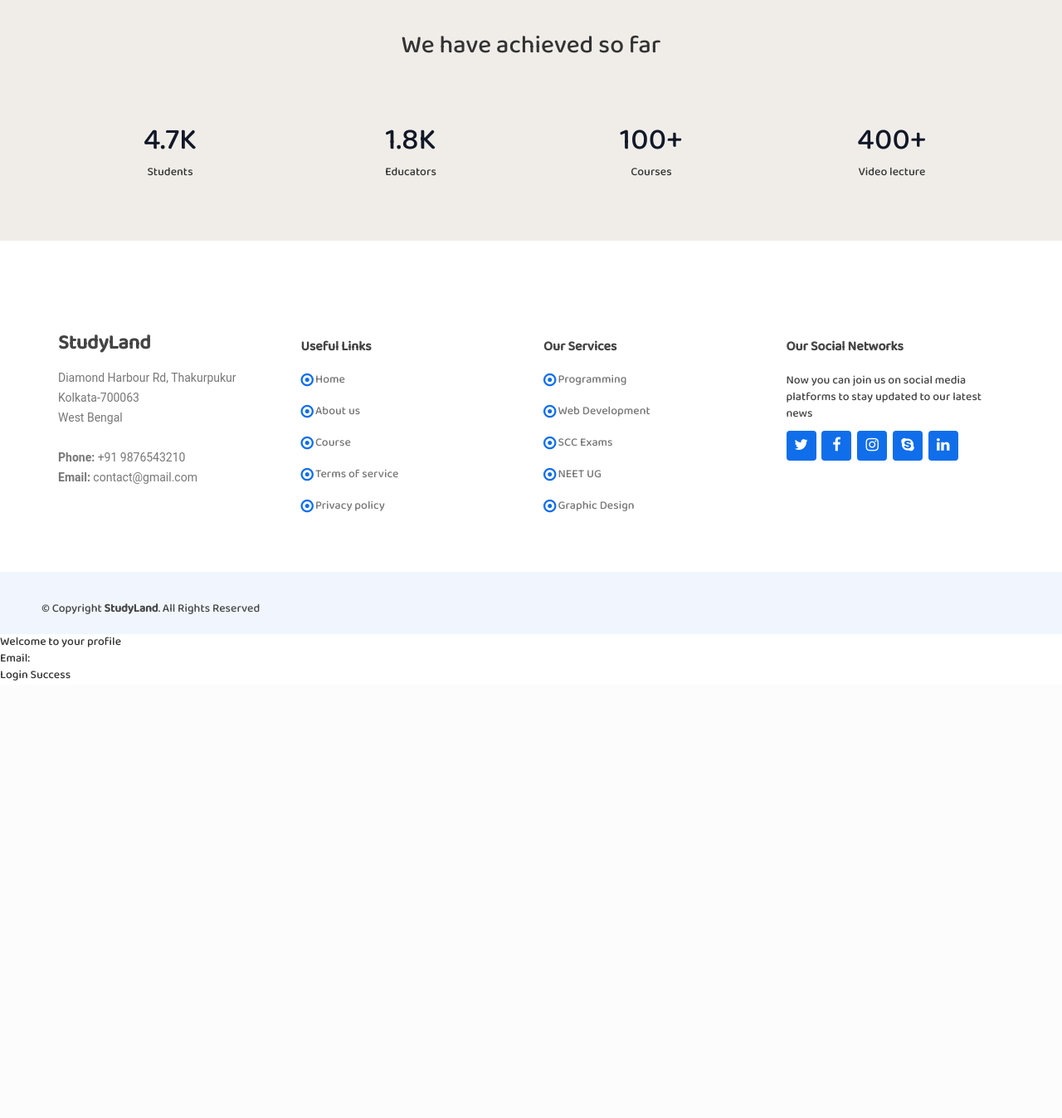
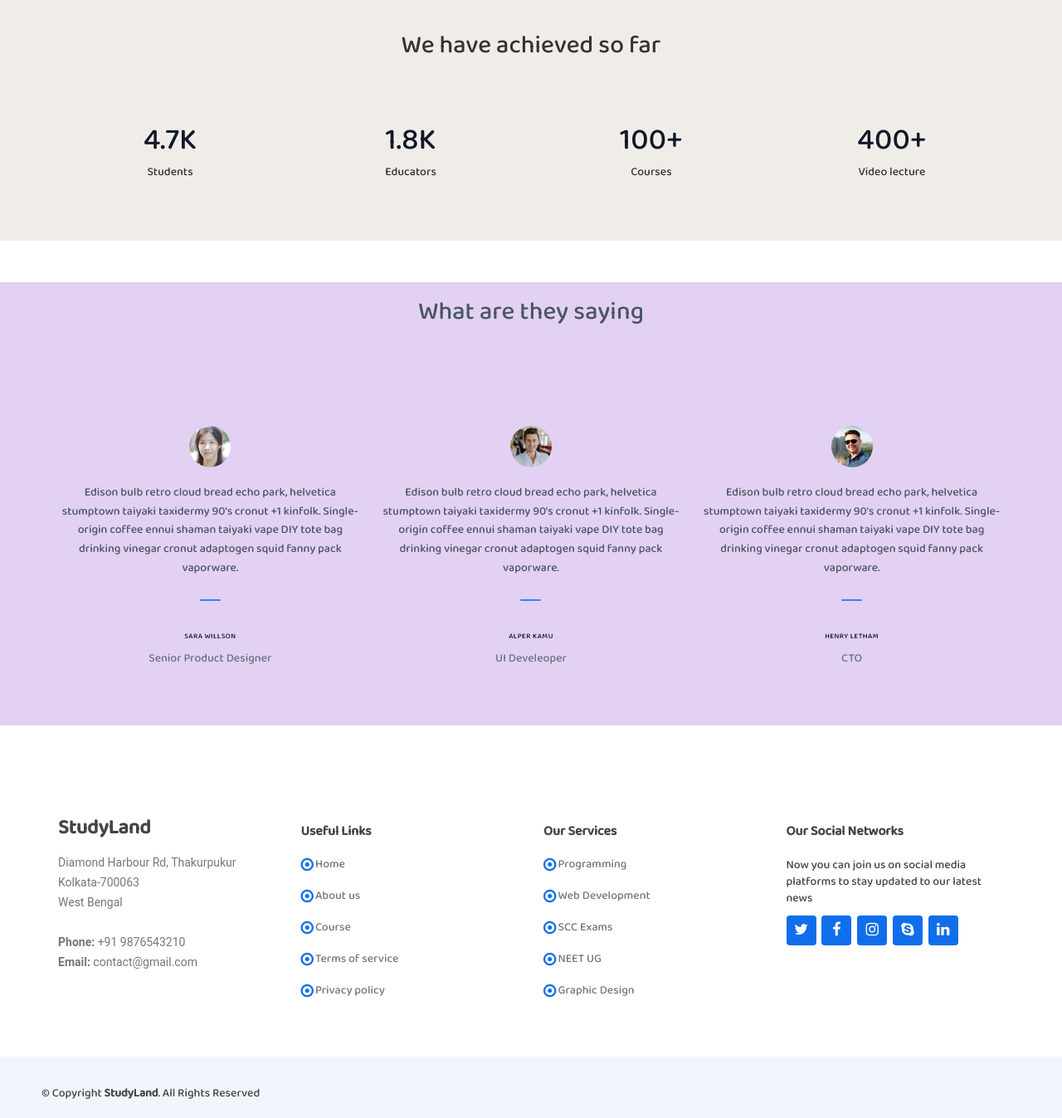
Before and after one commit to sabyasachi27/E-Learning-Portal, a PHP site: page /student/stud-profile.php in a window 1280 px wide. Shown: the part 1705-3052 px from the top of the page at 83% size. Before the commit the page ends 2525 px from the top, so only its background shows below. Run offline with PHP 8.4, Linux system fonts and the light colour scheme; the visitor is signed in with stand-in values (Sample User, id 1); grey boxes labelled with a size stand in for pictures from a placeholder-image service; data that the repository does not hold is empty; some libraries are stand-ins or nearby versions.

Commit message:
change in student profile

```diff
--- a/student/profile-style.css
+++ b/student/profile-style.css
@@ -141,6 +141,13 @@ html{
 }
 .container-stats{
   padding-top: 20px;
+}
+
+/*--------------------------------------------------------------
+# Testimonials
+--------------------------------------------------------------*/
+.testimonial-sec{
+  background-color: rgb(226, 209, 243);
 }
 
 /*--------------------------------------------------------------
--- a/student/stud-profile.php
+++ b/student/stud-profile.php
@@ -345,6 +345,44 @@ echo "</ul>";
   </div>
 </section><!-- End statistic Section -->
 
+<!-- Testimonial Section -->
+<section class="testimonial-sec text-gray-600 body-font">
+  <div class="container testimonial-title">
+      <h2>What are they saying</h2>
+    </div>
+  <div class="container px-5 py-24 mx-auto">
+    <div class="flex flex-wrap -m-4">
+      <div class="lg:w-1/3 lg:mb-0 mb-6 p-4">
+        <div class="h-full text-center">
+          <img alt="testimonial" class="w-20 h-20 mb-8 object-cover object-center rounded-full inline-block border-2 border-gray-200 bg-gray-100" src="../assets/img/testimonials-1.jpg">
+          <p class="leading-relaxed">Edison bulb retro cloud bread echo park, helvetica stumptown taiyaki taxidermy 90's cronut +1 kinfolk. Single-origin coffee ennui shaman taiyaki vape DIY tote bag drinking vinegar cronut adaptogen squid fanny pack vaporware.</p>
+          <span class="inline-block h-1 w-10 rounded bg-blue-500 mt-6 mb-4"></span>
+          <h2 class="text-gray-900 font-medium title-font tracking-wider text-sm">SARA WILLSON</h2>
+          <p class="text-gray-500">Senior Product Designer</p>
+        </div>
+      </div>
+      <div class="lg:w-1/3 lg:mb-0 mb-6 p-4">
+        <div class="h-full text-center">
+          <img alt="testimonial" class="w-20 h-20 mb-8 object-cover object-center rounded-full inline-block border-2 border-gray-200 bg-gray-100" src="../assets/img/testimonials-2.jpg">
+          <p class="leading-relaxed">Edison bulb retro cloud bread echo park, helvetica stumptown taiyaki taxidermy 90's cronut +1 kinfolk. Single-origin coffee ennui shaman taiyaki vape DIY tote bag drinking vinegar cronut adaptogen squid fanny pack vaporware.</p>
+          <span class="inline-block h-1 w-10 rounded bg-blue-500 mt-6 mb-4"></span>
+          <h2 class="text-gray-900 font-medium title-font tracking-wider text-sm">ALPER KAMU</h2>
+          <p class="text-gray-500">UI Develeoper</p>
+        </div>
+      </div>
+      <div class="lg:w-1/3 lg:mb-0 p-4">
+        <div class="h-full text-center">
+          <img alt="testimonial" class="w-20 h-20 mb-8 object-cover object-center rounded-full inline-block border-2 border-gray-200 bg-gray-100" src="../assets/img/testimonials-3.jpg">
+          <p class="leading-relaxed">Edison bulb retro cloud bread echo park, helvetica stumptown taiyaki taxidermy 90's cronut +1 kinfolk. Single-origin coffee ennui shaman taiyaki vape DIY tote bag drinking vinegar cronut adaptogen squid fanny pack vaporware.</p>
+          <span class="inline-block h-1 w-10 rounded bg-blue-500 mt-6 mb-4"></span>
+          <h2 class="text-gray-900 font-medium title-font tracking-wider text-sm">HENRY LETHAM</h2>
+          <p class="text-gray-500">CTO</p>
+        </div>
+      </div>
+    </div>
+  </div>
+</section> <!--End Testimonial Section -->
+
 <!-- ======= Footer ======= -->
 <footer id="footer">
 
```
